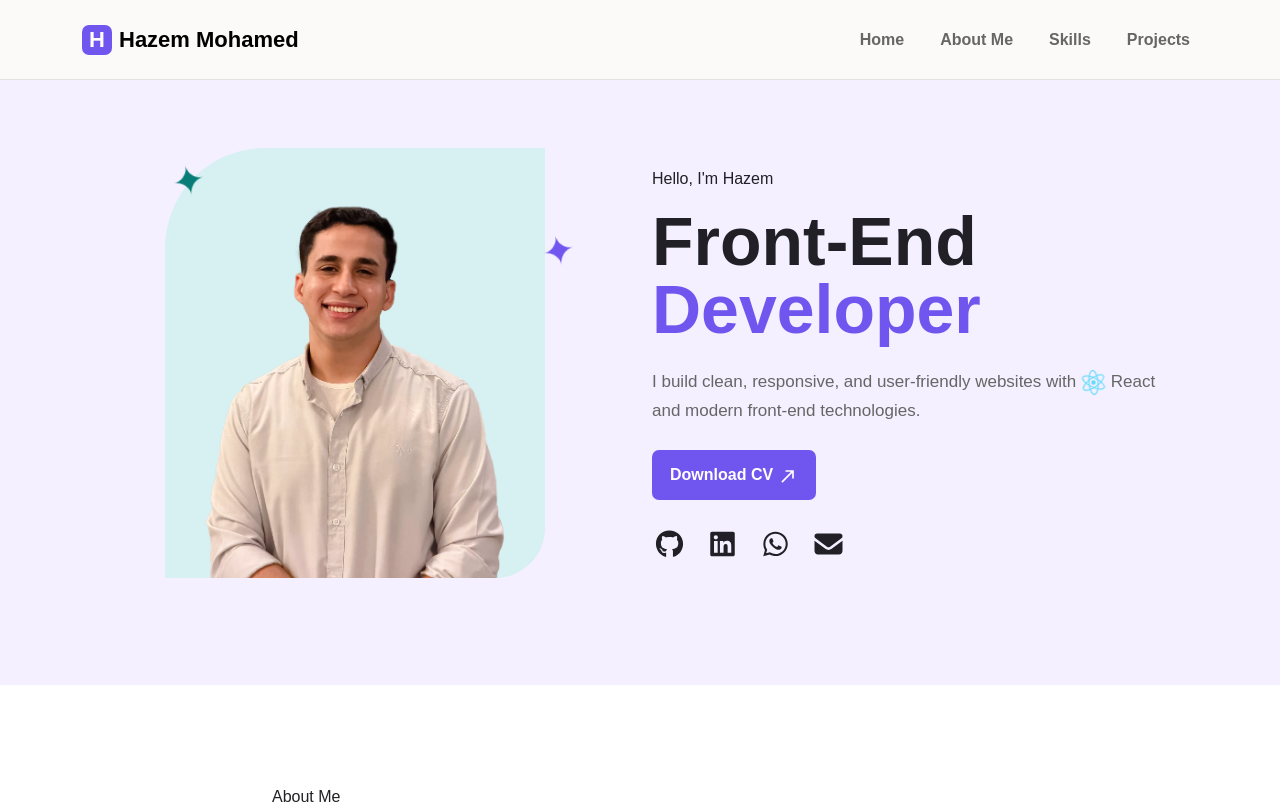
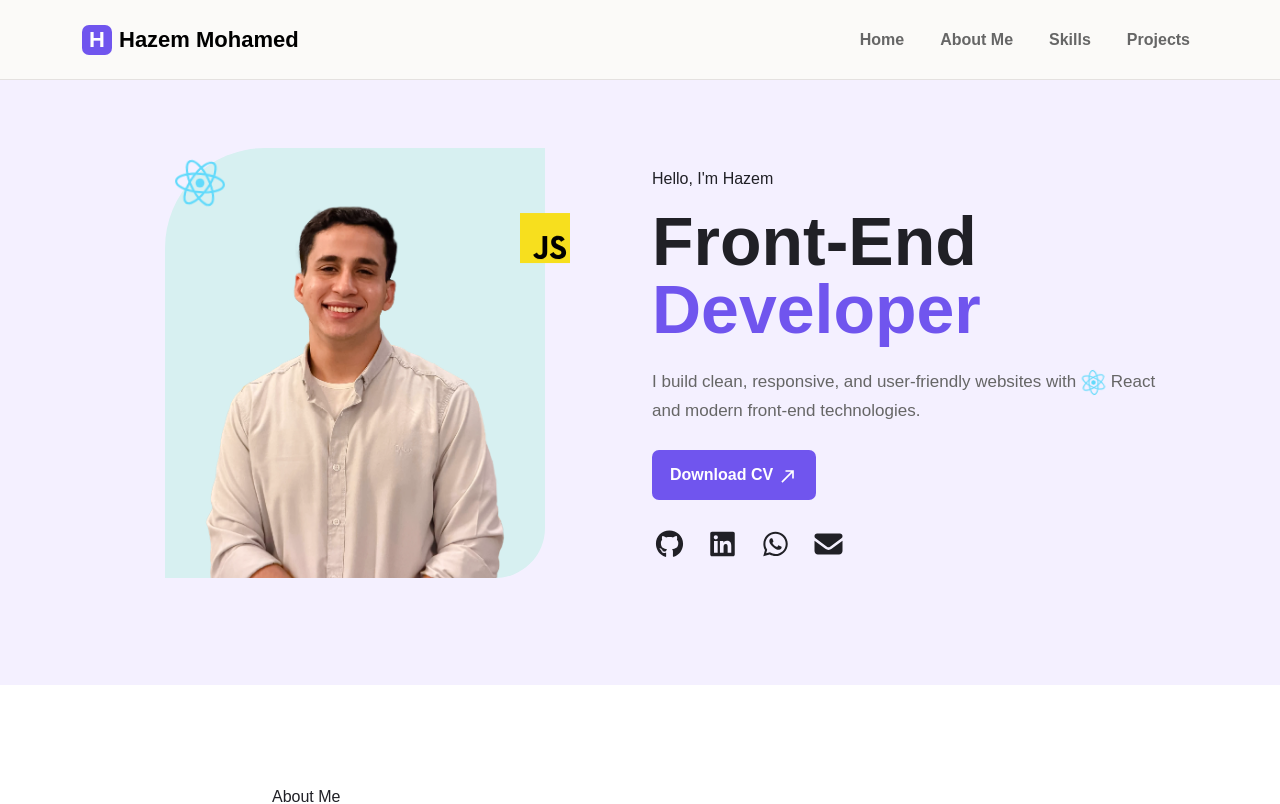
Before and after one commit to hazem-mohamed-ismail/hazem-portfolio, a React (Vite) app: page / in a window 1280 px wide. Shown: the top 804 px of the page. Built offline with nearby package versions, Linux system fonts and the light colour scheme.

Commit message:
feat: replace hero stars with animated React and JS logos

```diff
--- a/src/App.css
+++ b/src/App.css
@@ -173,49 +173,56 @@ h2 {
     right: 0;
 }
 
-.decorative-star {
+.hero-icon {
     position: absolute;
     z-index: 2;
     color: #7055ee;
     font-size: 30px;
-    animation-name: Stars;
-    animation-duration: 5s;
-    animation-iteration-count: infinite;
-    animation-timing-function: linear;
-
 }
 
-@keyframes Stars {
-    0% {
-        transform: rotate(0deg) scale(1);
+.hero-icon img {
+    display: block;
+    width: 50px;
+    height: 50px;
+}
+
+/* React icon: infinite 360deg rotation */
+.hero-react-icon {
+    top: 10px;
+    left: 10px;
+    color: #087d77;
+    animation: reactSpin 6s linear infinite;
+}
+
+@keyframes reactSpin {
+    from {
+        transform: rotate(0deg);
     }
 
-    25% {
-        transform: rotate(90deg) scale(1.4);
+    to {
+        transform: rotate(360deg);
+    }
+}
+
+/* JavaScript icon: smooth slow floating (up and down) */
+.hero-js-icon {
+    top: 80px;
+    right: -25px;
+    animation: jsFloat 4s ease-in-out infinite;
+}
+
+@keyframes jsFloat {
+    0% {
+        transform: translateY(0);
     }
 
     50% {
-        transform: rotate(180deg) scale(1.8);
-    }
-
-    75% {
-        transform: rotate(270deg) scale(1.4);
+        transform: translateY(-15px);
     }
 
     100% {
-        transform: rotate(360deg) scale(1);
+        transform: translateY(0);
     }
-}
-
-.star-one {
-    top: 10px;
-    left: 10px;
-    color: #087d77;
-}
-
-.star-two {
-    top: 80px;
-    right: -25px;
 }
 
 .portfolio-section {
--- a/src/components/HeroSection.jsx
+++ b/src/components/HeroSection.jsx
@@ -9,6 +9,7 @@ import {
 import { faEnvelope } from "@fortawesome/free-solid-svg-icons";
 import heroImage from "../assets/hazem-pic.webp";
 import reactLogo from "../assets/logos/React-icon.svg";
+import jsLogo from "../assets/logos/javascript-logo.svg";
 import cvFile from "../assets/Hazem-CV.pdf";
 
 const contactItems = [
@@ -33,8 +34,8 @@ function HeroSection() {
         <Row className="align-items-center gy-5">
           <Col lg={6} className="hero-image-column">
             <div className="hero-image-container">
-              <span className="decorative-star star-one">✦</span>
-              <span className="decorative-star star-two">✦</span>
+              <span className="hero-icon hero-react-icon"><img src={reactLogo} alt="React JS" /></span>
+              <span className="hero-icon hero-js-icon"><img src={jsLogo} alt="JavaScript" /></span>
               <div className="profile-image-placeholder">
                 <img src={heroImage} alt="Professional profile placeholder" />
               </div>
```
